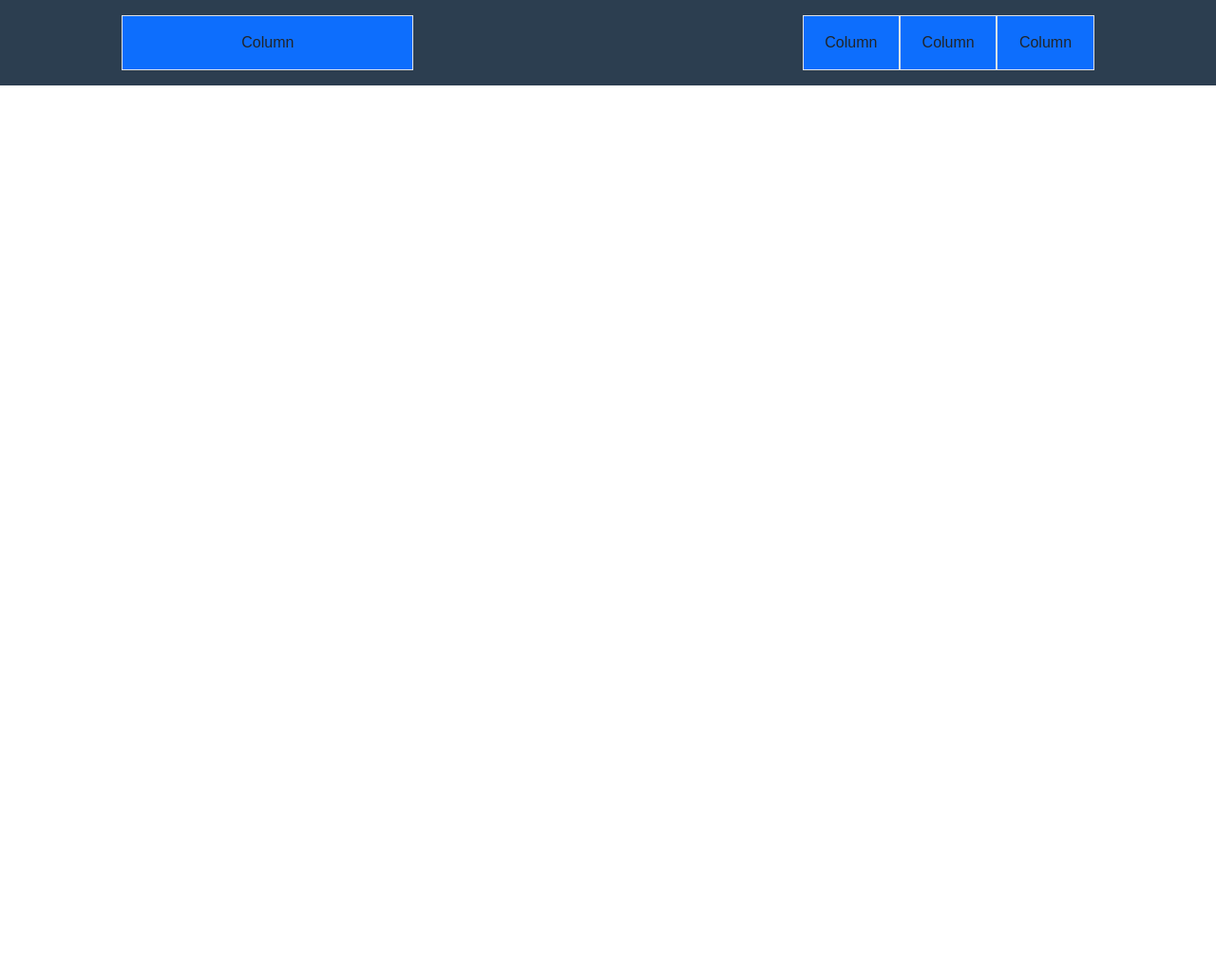
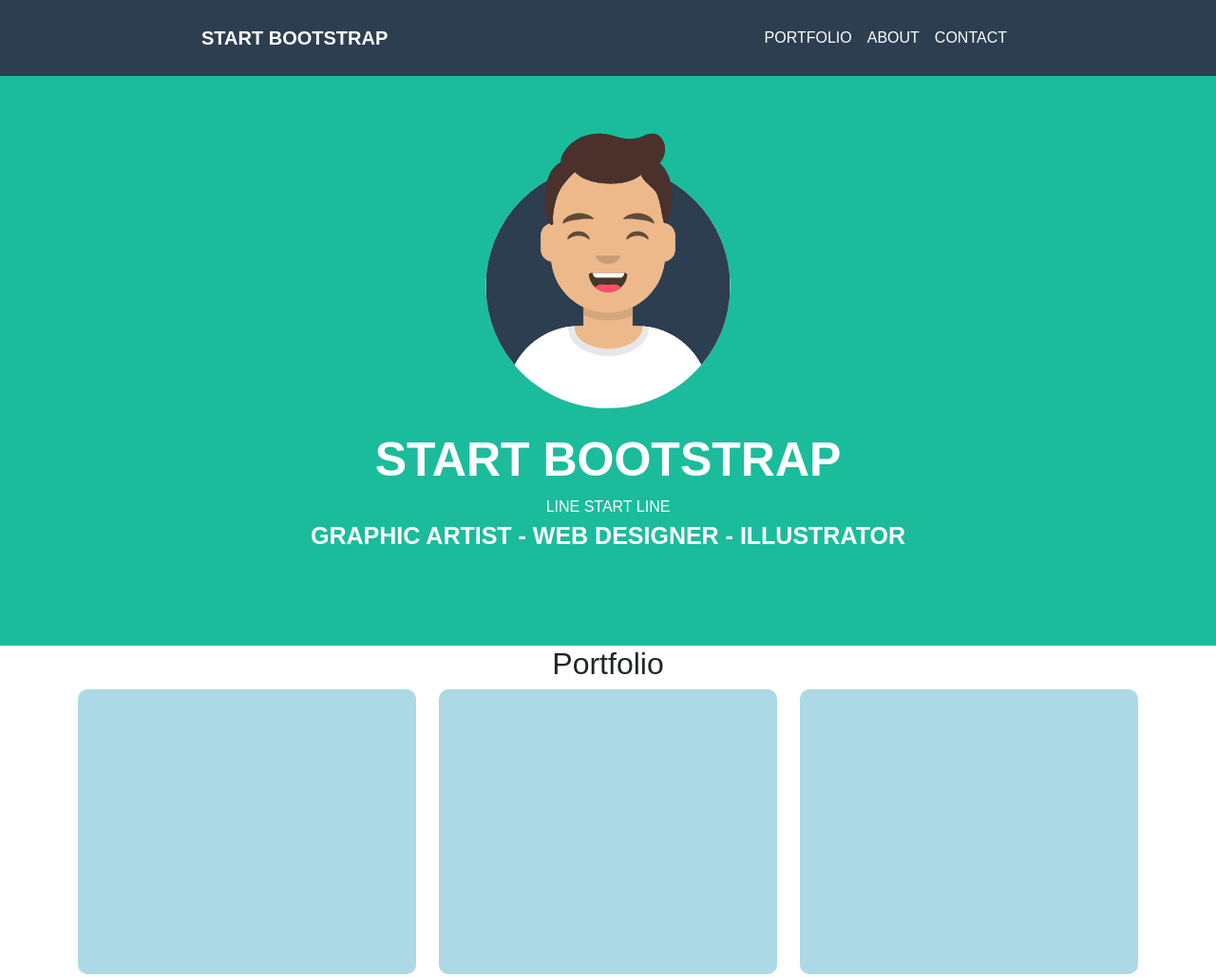
Before and after one commit to Lorbac/html-css-bootstrap-freelancer, a plain HTML site: page index.html in a window 1280 px wide. Shown: the top 1029 px of the page at 95% size. Before the commit the page ends 800 px from the top, so only its background shows below. Drawn offline with nearby package versions, Linux system fonts and the light colour scheme.

Commit message:
Nav,  jumbo e section portfolio  impostati

```diff
--- a/css/style.css
+++ b/css/style.css
@@ -4,10 +4,81 @@ padding: 0;
 box-sizing: border-box;
 }
 
-body {
-    font-family: Arial, Helvetica, sans-serif;
+
+/* Common */
+
+body {font-family: Arial, Helvetica, sans-serif;}
+
+.ms_white {color: white;}
+
+.ms_bg_dark_blue {background-color: #2C3E50;}
+
+.ms_weight_700 {font-weight: 700;}
+
+
+/* Fine common */
+
+/* Header  */
+
+.ms_padding_nav {
+    padding: 20px 200px;
 }
 
-.bg-color-nav-footer {
-    background-color: #2C3E50;
+/* Fine header  */
+
+/* Main  */
+
+main {
+    width: 100%;
 }
+
+#jumbotron {
+    width: 100%;
+    height: 600px;
+    background-color: #1ABC9C;
+    margin-top: 80px;
+}
+
+#avatar {
+    width: 100%;
+    height: 300px;
+    margin-top: 50px;
+}
+
+#jumbotron h1 {
+    font-size: 50px;
+    font-weight: 700;
+}
+
+#jumbotron .role span {
+    font-size: 25px;
+    font-weight: 600;
+}
+
+.ms_box {
+    height: 300px;
+    width: 100%;
+    background-color: lightblue;
+    margin-bottom: 30px;
+    border-radius: 10px;
+}
+
+/* Fine main  */
+
+/* Footer  */
+
+footer {
+    width: 100%;
+}
+
+/* Fine footer  */
+
+/* Media queries */
+
+@media screen and (max-width:992px) {
+    .ms_padding_nav {
+        padding: 30px 50px;
+    }
+}
+
+/* Fine media queries */
--- a/index.html
+++ b/index.html
@@ -4,38 +4,111 @@
     <meta charset="UTF-8">
     <meta http-equiv="X-UA-Compatible" content="IE=edge">
     <meta name="viewport" content="width=device-width, initial-scale=1.0">
+    <!-- Bootstrap -->
     <link href="https://cdn.jsdelivr.net/npm/bootstrap@5.0.2/dist/css/bootstrap.min.css" rel="stylesheet" integrity="sha384-EVSTQN3/azprG1Anm3QDgpJLIm9Nao0Yz1ztcQTwFspd3yD65VohhpuuCOmLASjC" crossorigin="anonymous">
-    <link rel="stylesheet" href="/css/style.css">
+    <!-- Mystyle css -->
+    <link rel="stylesheet" href="css/style.css">
     <title>BootStrap Freelancer</title>
 </head>
 <body>
-    <div class="container-fluid bg-color-nav-footer">
-        <div class="row gx-1 p-3 text-sm-center">
-            <div class="p-3 col-5 col-sm-3 offset-md-1  bg-primary border">
-                Column
+    <!-- Inizio header -->
+    <header>
+        <nav class="navbar navbar-expand-md navbar-light ms_bg_dark_blue fixed-top ms_padding_nav">
+            <div class="container-fluid ">
+              <a class="navbar-brand text-white ms_weight_700" href="#">START BOOTSTRAP</a>
+              <button class="navbar-toggler border-white" type="button" data-bs-toggle="collapse" data-bs-target="#navbarSupportedContent" aria-controls="navbarSupportedContent" aria-expanded="false" aria-label="Toggle navigation">
+                <span class="navbar-toggler-icon"></span>
+              </button>
+              <div class="collapse navbar-collapse" id="navbarSupportedContent">
+                <ul class="navbar-nav ms-auto mb-2 mb-lg-0">
+                  <li class="nav-item">
+                    <a class="nav-link text-white" href="#">PORTFOLIO</a>
+                  </li>
+                  <li class="nav-item">
+                    <a class="nav-link text-white" href="#">ABOUT</a>
+                  </li>
+                  <li class="nav-item">
+                    <a class="nav-link text-white" href="#">CONTACT</a>
+                  </li>
+                </ul>
+              </div>
             </div>
-            <div class="p-3 col-md-1 offset-md-4 d-none d-md-block bg-primary border">
-                Column
+          </nav>
+    </header>
+    <!-- Fine header   -->
+    <!-- Inizio main -->
+    <main>
+        <section id="jumbotron">
+            <div class="container">
+                <div class="row">
+                    <div class="col-12">
+                        <img id="avatar" src="img/avatar.svg" alt="">
+                    </div>
+                </div>
+                <div class="row pt-4 ms_white">
+                    <div class="col-12 d-flex flex-column align-items-center">
+                        <div><h1>START BOOTSTRAP</h1></div>
+                        <div>LINE START LINE</div>
+                        <div class="role">
+                            <span>
+                                 GRAPHIC ARTIST - WEB DESIGNER - ILLUSTRATOR
+                            </span>
+                        </div>
+                    </div>
+                </div>
             </div>
-            <div class="p-3 col-md-1 d-none d-md-block bg-primary border">
-                Column
+        </section>
+        <section id="portfolio">
+            <div class="container">
+                <div class="row">
+                    <div class="col text-center">
+                        <h2>Portfolio</h2>
+                        <div class="star">
+
+                        </div>
+                    </div>
+                </div>
+                <div class="row">
+                    <div class="col-12 col-sm-6 col-lg-4">
+                        <div class="ms_box">
+                            <div class="ms_layover"></div>
+                            <img src="" alt="">
+                        </div>
+                    </div>
+                    <div class="col-12 col-sm-6 col-lg-4">
+                        <div class="ms_box"></div>
+                    </div>
+                    <div class="col-12 col-sm-6 col-lg-4">
+                        <div class="ms_box"></div>
+                    </div>
+                    <div class="col-12 col-sm-6 col-lg-4">
+                        <div class="ms_box"></div>
+                    </div>
+                    <div class="col-12 col-sm-6 col-lg-4">
+                        <div class="ms_box"></div>
+                    </div>
+                    <div class="col-12 col-sm-6 col-lg-4">
+                        <div class="ms_box"></div>
+                    </div>
+                </div>
             </div>
-            <div class="p-3 col-md-1 d-none d-md-block bg-primary border">
-                Column
+        </section>
+    </main>
+    <!-- Fine main   -->
+
+    <!-- Inizio footer -->
+    <footer>
+        <div class="container-fluid">
+            <div class="container">
+                <div class="row">
+
+                </div>
             </div>
         </div>
-    </div>
-
-
-
-
-
-
-
-
-
-
-
+    </footer>
+    <!-- Fine footer   -->
+    <!----------------------------------------------------------------------------->
+    <!-- Bootstrap js -->
     <script src="https://cdn.jsdelivr.net/npm/bootstrap@5.0.2/dist/js/bootstrap.bundle.min.js" integrity="sha384-MrcW6ZMFYlzcLA8Nl+NtUVF0sA7MsXsP1UyJoMp4YLEuNSfAP+JcXn/tWtIaxVXM" crossorigin="anonymous"></script>
 </body>
 </html>
```
Also changed, not shown: img/avatar.svg (added), img/cabin.png (added), img/cake.png (added), img/circus.png (added), img/game.png (added), img/safe.png (added), img/submarine.png (added), 1 other file.
